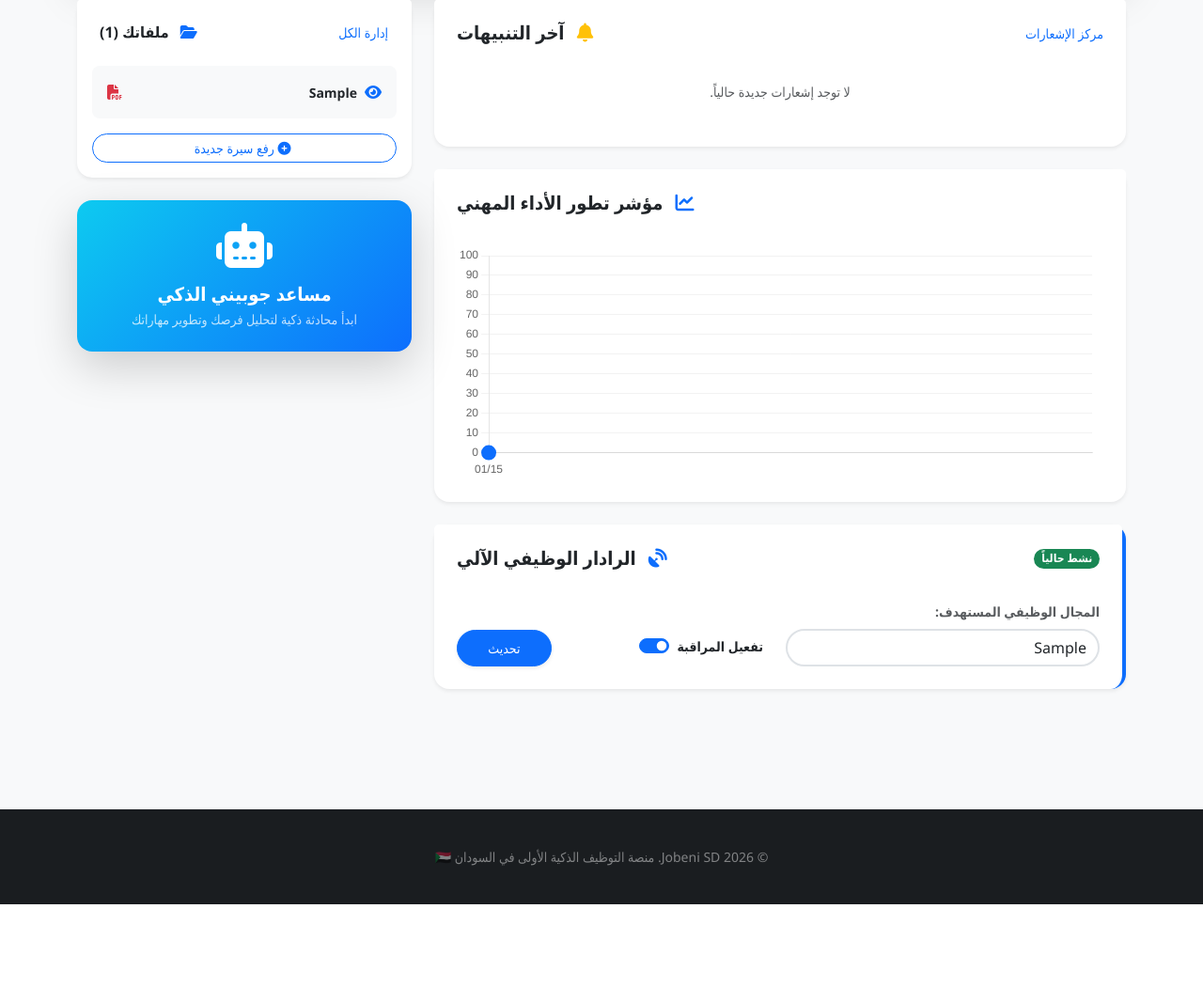
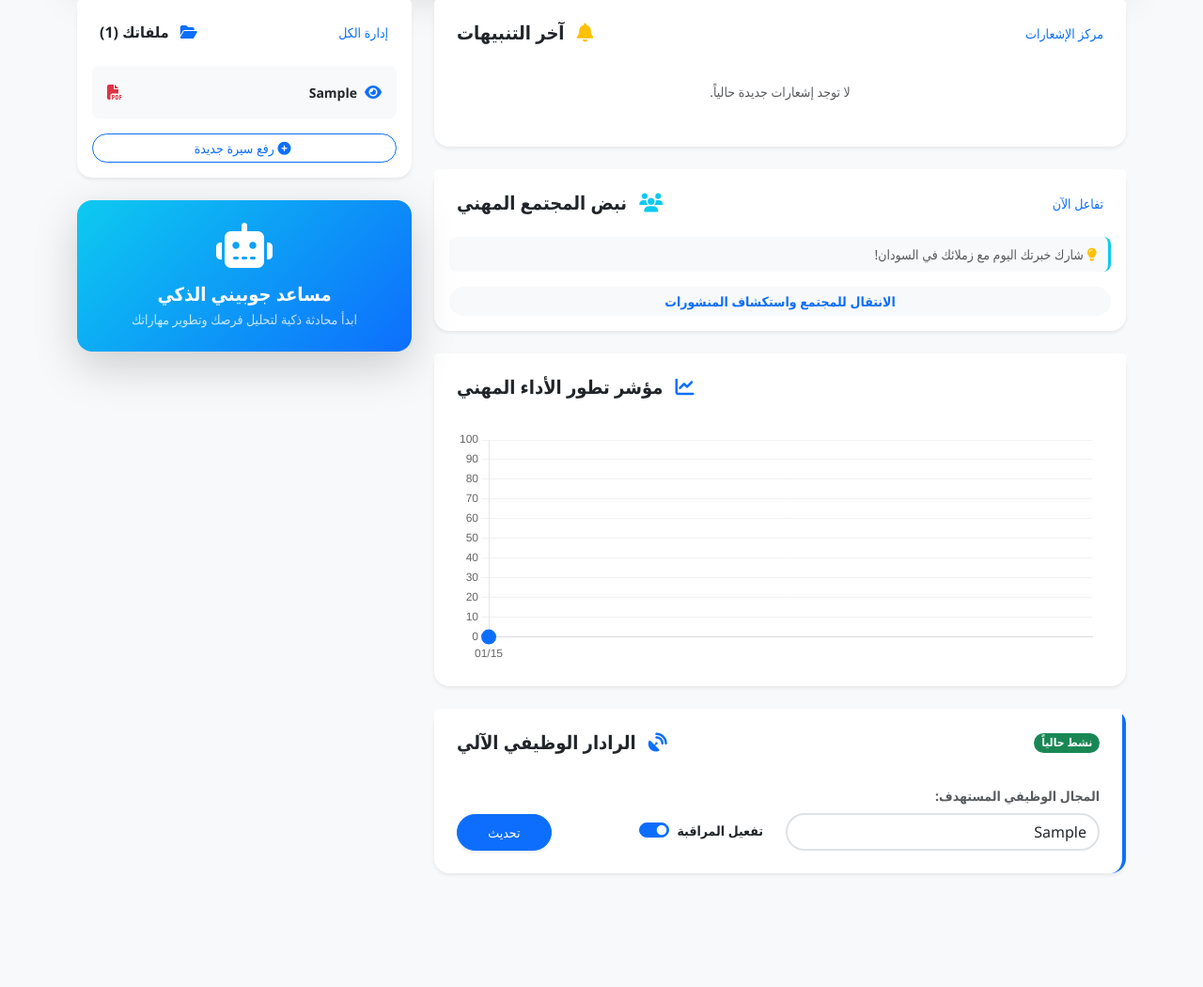
Before and after one commit to FlutterPro2024/Jobeni-SD, a Flask app: page /dashboard in a window 1280 px wide. Shown: the part 322-1372 px from the top of the page at 94% size. Before the commit the page ends 1284 px from the top, so only its background shows below. Run offline with Flask 3, Linux system fonts and the light colour scheme; a user stored in the database is signed in; tables that the repository leaves empty hold one stand-in row (values such as "Sample post"); a database or web service that is not in the repository returns one stand-in record (values such as "Sample title"); data that the repository does not hold is empty.

Commit message:
Dashboard: Integrated community pulse and finalized layout

```diff
--- a/app/templates/dashboard.html
+++ b/app/templates/dashboard.html
@@ -29,6 +29,21 @@
                     {% else %}
                     <p class="text-center text-muted py-3 small">لا توجد إشعارات جديدة حالياً.</p>
                     {% endfor %}
+                </div>
+            </div>
+
+            <div class="card border-0 shadow-sm rounded-4 bg-white mb-4">
+                <div class="card-header bg-white border-0 pt-4 px-4 d-flex justify-content-between align-items-center">
+                    <a href="{{ url_for('community.index') }}" class="small text-decoration-none">تفاعل الآن</a>
+                    <h5 class="fw-bold mb-0 text-dark small-md"><i class="fas fa-users text-info ms-2"></i> نبض المجتمع المهني</h5>
+                </div>
+                <div class="card-body p-3">
+                    <div class="d-flex gap-2 mb-3 overflow-hidden">
+                        <div class="p-2 bg-light rounded-3 flex-grow-1 small text-muted border-end border-info border-3">
+                            <i class="fas fa-lightbulb text-warning me-1"></i> شارك خبرتك اليوم مع زملائك في السودان!
+                        </div>
+                    </div>
+                    <a href="{{ url_for('community.index') }}" class="btn btn-light btn-sm w-100 rounded-pill text-primary fw-bold">الانتقال للمجتمع واستكشاف المنشورات</a>
                 </div>
             </div>
 
```
